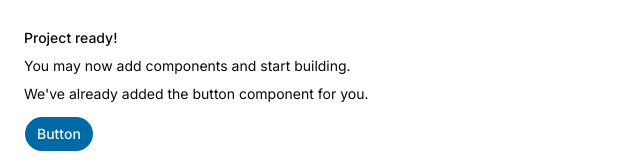
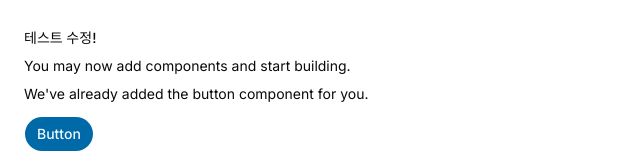
Before and after one commit to NoryangjinCupRiceStreetUnion/alba, a Next.js app: page / in a window 1280 px wide. Shown: the top 160 px of the page, without its empty margins (0-640 px from the left). Built offline with nearby package versions, Linux system fonts and the light colour scheme.

Commit message:
feat:test

```diff
--- a/app/page.tsx
+++ b/app/page.tsx
@@ -5,7 +5,7 @@ export default function Page() {
     <div className="flex min-h-svh p-6">
       <div className="flex max-w-md min-w-0 flex-col gap-4 text-sm leading-loose">
         <div>
-          <h1 className="font-medium">Project ready!</h1>
+          <h1 className="font-medium">테스트 수정!</h1>
           <p>You may now add components and start building.</p>
           <p>We&apos;ve already added the button component for you.</p>
           <Button className="mt-2">Button</Button>
```
